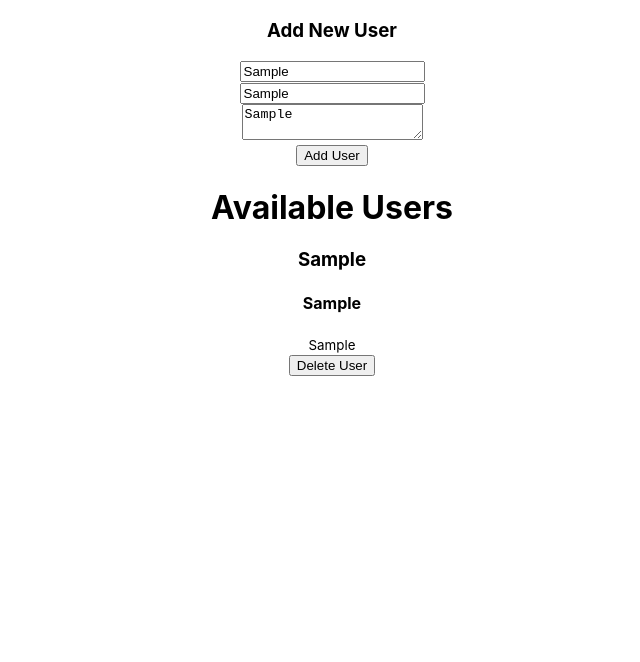
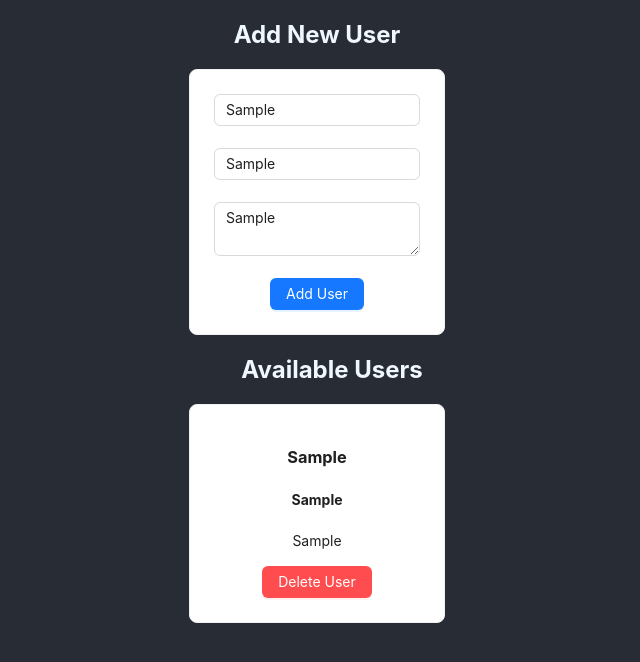
Before and after one commit to mhg007/react-advance, a React (Create React App) app: page / in a window 1280 px wide. Both pictures are taken after typing "Sample", "Sample", "Sample" into the empty fields and a click on the button "Add User". Shown: the top 662 px of the page, without its empty margins (308-948 px from the left). Built offline with nearby package versions, Linux system fonts and the light colour scheme.

Commit message:
Design using Antd

```diff
--- a/package.json
+++ b/package.json
@@ -6,6 +6,7 @@
     "@testing-library/jest-dom": "^5.17.0",
     "@testing-library/react": "^13.4.0",
     "@testing-library/user-event": "^13.5.0",
+    "antd": "^5.10.3",
     "react": "^18.2.0",
     "react-dom": "^18.2.0",
     "react-scripts": "5.0.1",
--- a/src/App.css
+++ b/src/App.css
@@ -1,3 +1,6 @@
+body{
+  background-color: #282c34;
+}
 .App {
   text-align: center;
 }
@@ -36,3 +39,15 @@
     transform: rotate(360deg);
   }
 }
+
+.User{
+  width: 20%;
+  height: 20%;
+  margin: auto;
+  /* margin-top: 100px; */
+  margin-right: 30px;
+  display: inline-block;
+}
+h2{
+  color: aliceblue;
+}
--- a/src/components/AddUser.js
+++ b/src/components/AddUser.js
@@ -1,6 +1,8 @@
+import '../App.css'
 import React, { useContext, useState } from 'react'
 import { AppContext } from '../context'
-
+import {Card,Input,Button} from 'antd';
+const { TextArea } = Input;
 export const AddUser = () => {
     const {dispatchUserEvent} = useContext(AppContext);
     const [name,setName] = useState('');
@@ -11,15 +13,20 @@
         dispatchUserEvent('ADD_USER',{newUser:user});
     }
   return (
-    <div>
-        <h3>Add New User</h3>
-        <input type='text' value={name} onChange={e => setName(e.target.value)} placeholder='Name'/>
-        <br/>
-        <input type='text' value={age} onChange={e=>setAge(e.target.value)} placeholder='Age'/>
-        <br/>
-        <textarea type='text' value={bio} onChange={e=>setBio(e.target.value)} placeholder='Bio'/>
-        <br/>
-        <button onClick={handleAddUser}>Add User</button>
+    <div className='User'>
+        <h2>Add New User</h2>
+        <Card className=''>
+            <Input type='text' value={name} onChange={e => setName(e.target.value)} placeholder='Name'/>
+            <br/>
+            <br/>
+            <Input type='text' value={age} onChange={e=>setAge(e.target.value)} placeholder='Age'/>
+            <br/>
+            <br/>
+            <TextArea row={4} maxLength={100} type='text' value={bio} onChange={e=>setBio(e.target.value)} placeholder='Bio'/>
+            <br/>
+            <br/>
+            <Button type='primary' onClick={handleAddUser} primary>Add User</Button>
+        </Card>
     </div>
   )
 }
--- a/src/components/User.js
+++ b/src/components/User.js
@@ -1,5 +1,6 @@
 import React, { useContext } from 'react'
 import { AppContext } from '../context'
+import {Card,Button} from 'antd';
 
 export const User = ({user}) => {
     const {dispatchUserEvent} = useContext(AppContext);
@@ -9,13 +10,14 @@
 
   return (
     <div className='User'>
-        <h3>{user.name}</h3>
-        <h4>{user.age}</h4>
-        <div>
-            <small>{user.bio}</small>
-        </div>
-
-        <button onClick={handleRemoveUser}>Delete User</button>
+        <Card>
+            <h3>{user.name}</h3>
+            <h4>{user.age}</h4>
+            <p>
+                {user.bio}
+            </p>
+            <Button type='primary' onClick={handleRemoveUser} danger>Delete User</Button>
+        </Card>
     </div>
   )
 }
--- a/src/components/UserList.js
+++ b/src/components/UserList.js
@@ -6,7 +6,7 @@
     const {users} = useContext(AppContext);
   return (
     <div>
-        <h1>Available Users</h1>
+        <h2>Available Users</h2>
         {users.map(user=><User key={user.id} user={user}/>)}
     </div>
   )
```
Also changed, not shown: 1 other file (tests, documents, lock files or other folders).
